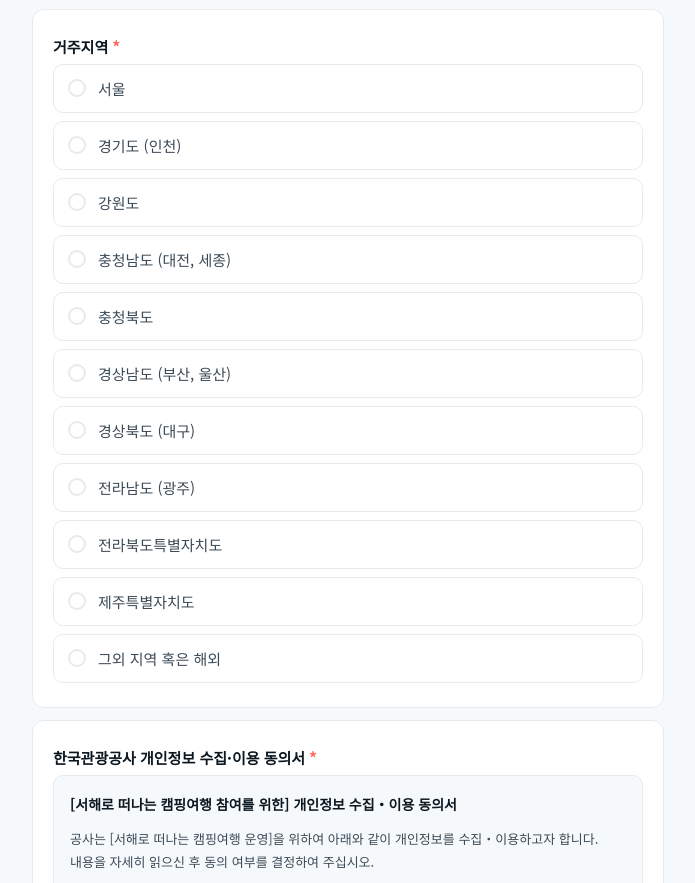
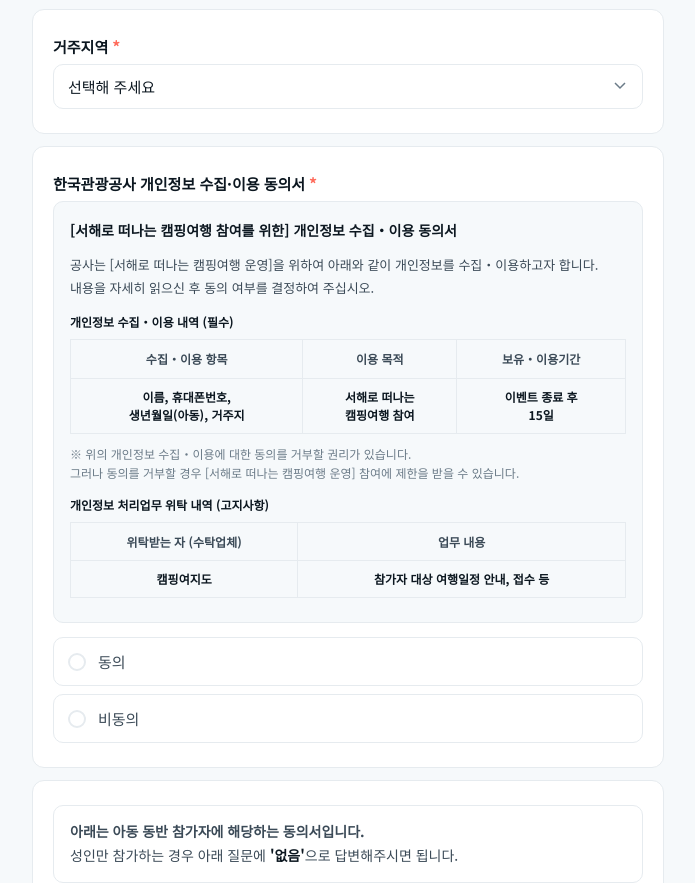
Before and after one commit to campingmap/hocamp7, a plain HTML site: page booking.html in a window 1280 px wide. Shown: the part 1062-1945 px from the top of the page, without its empty margins (292-987 px from the left). Drawn offline with Linux system fonts and the light colour scheme.

Commit message:
Add files via upload

```diff
--- a/booking.html
+++ b/booking.html
@@ -167,19 +167,20 @@
 
     <div class="field">
       <div class="field-label">거주지역 <span class="req">*</span></div>
-      <div class="opt-list" id="g-region">
-        <div class="opt" data-g="region" data-value="서울"><span class="opt-circle"><span class="opt-dot"></span></span><span class="opt-text">서울</span></div>
-        <div class="opt" data-g="region" data-value="경기도 (인천)"><span class="opt-circle"><span class="opt-dot"></span></span><span class="opt-text">경기도 (인천)</span></div>
-        <div class="opt" data-g="region" data-value="강원도"><span class="opt-circle"><span class="opt-dot"></span></span><span class="opt-text">강원도</span></div>
-        <div class="opt" data-g="region" data-value="충청남도 (대전, 세종)"><span class="opt-circle"><span class="opt-dot"></span></span><span class="opt-text">충청남도 (대전, 세종)</span></div>
-        <div class="opt" data-g="region" data-value="충청북도"><span class="opt-circle"><span class="opt-dot"></span></span><span class="opt-text">충청북도</span></div>
-        <div class="opt" data-g="region" data-value="경상남도 (부산, 울산)"><span class="opt-circle"><span class="opt-dot"></span></span><span class="opt-text">경상남도 (부산, 울산)</span></div>
-        <div class="opt" data-g="region" data-value="경상북도 (대구)"><span class="opt-circle"><span class="opt-dot"></span></span><span class="opt-text">경상북도 (대구)</span></div>
-        <div class="opt" data-g="region" data-value="전라남도 (광주)"><span class="opt-circle"><span class="opt-dot"></span></span><span class="opt-text">전라남도 (광주)</span></div>
-        <div class="opt" data-g="region" data-value="전라북도특별자치도"><span class="opt-circle"><span class="opt-dot"></span></span><span class="opt-text">전라북도특별자치도</span></div>
-        <div class="opt" data-g="region" data-value="제주특별자치도"><span class="opt-circle"><span class="opt-dot"></span></span><span class="opt-text">제주특별자치도</span></div>
-        <div class="opt" data-g="region" data-value="그외 지역 혹은 해외"><span class="opt-circle"><span class="opt-dot"></span></span><span class="opt-text">그외 지역 혹은 해외</span></div>
-      </div>
+      <select id="regionSelect">
+        <option value="">선택해 주세요</option>
+        <option>서울</option>
+        <option>경기도 (인천)</option>
+        <option>강원도</option>
+        <option>충청남도 (대전, 세종)</option>
+        <option>충청북도</option>
+        <option>경상남도 (부산, 울산)</option>
+        <option>경상북도 (대구)</option>
+        <option>전라남도 (광주)</option>
+        <option>전라북도특별자치도</option>
+        <option>제주특별자치도</option>
+        <option>그외 지역 혹은 해외</option>
+      </select>
     </div>
 
     <div class="field">
@@ -465,7 +466,7 @@
     if (!phone)        { alert('연락처를 입력해 주세요.'); return; }
     if (!adult)        { alert('성인 인원을 선택해 주세요.'); return; }
     if (!child)        { alert('아동 인원을 선택해 주세요.'); return; }
-    if (!region)       { alert('거주지역을 선택해 주세요.'); return; }
+    if (!region)       { alert('거주지역을 선택해 주세요.'); return; }  // select
     if (!agree1)       { alert('개인정보 수집·이용 동의 여부를 선택해 주세요.'); return; }
     if (agree1 === '비동의') { alert('개인정보 수집에 동의하지 않으면 참가 신청이 불가합니다.'); return; }
     if (!guardianName) { alert('법정 대리인 본인 성명을 입력해 주세요. (아동 없으면 없음)'); return; }
```
